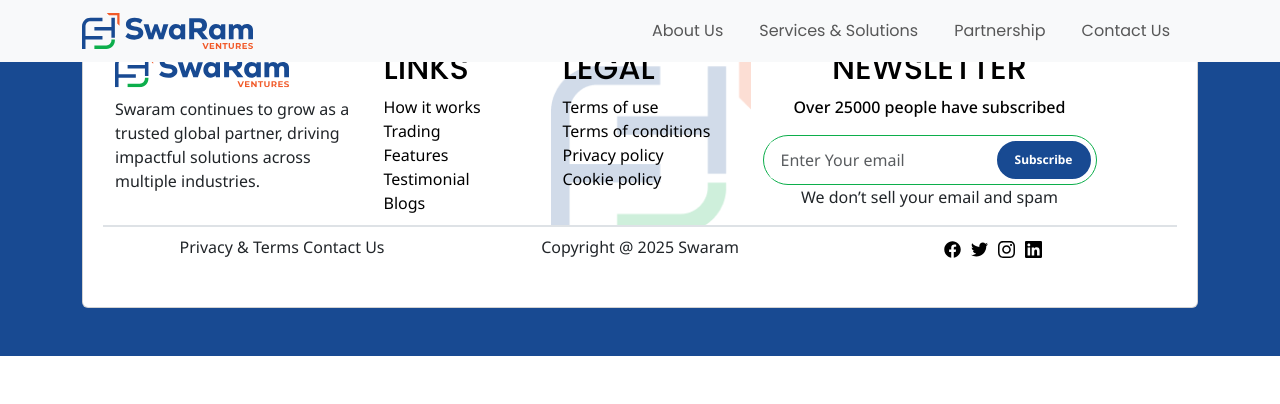
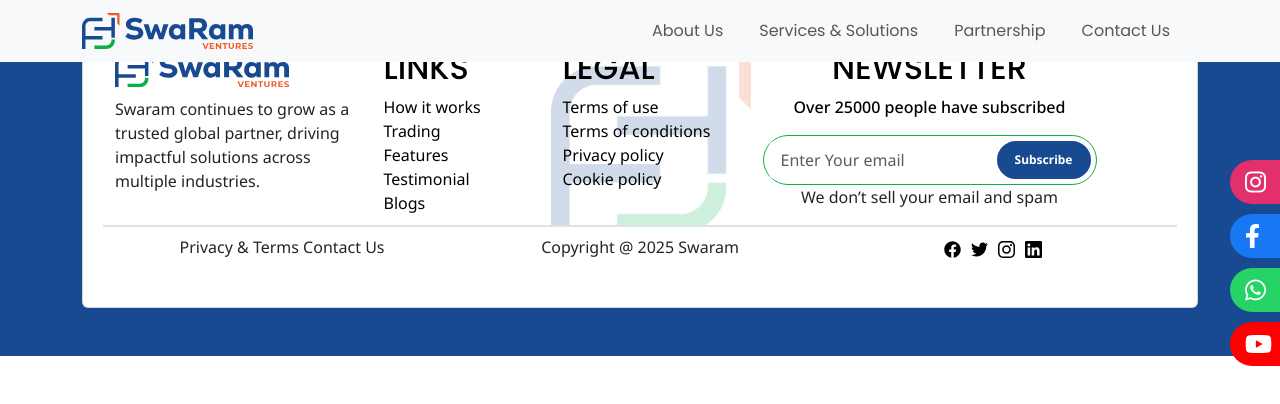
Before and after one commit to SriRamya333/Swaram-React, a React (Vite) app: page /ScrollToTop in a window 1280 px wide. Shown: the top 404 px of the page. Built offline with nearby package versions, Linux system fonts and the light colour scheme.

Commit message:
Ruban 10-March-2025

```diff
--- a/index.html
+++ b/index.html
@@ -6,7 +6,7 @@
     <link rel="preconnect" href="https://fonts.googleapis.com">
     <link rel="preconnect" href="https://fonts.gstatic.com" crossorigin>
     <link rel="stylesheet" href="https://cdn.jsdelivr.net/npm/bootstrap-icons/font/bootstrap-icons.css">
-
+    <link rel="stylesheet" href="https://cdnjs.cloudflare.com/ajax/libs/font-awesome/6.0.0/css/all.min.css">
     <link href="https://fonts.googleapis.com/css2?family=Noto+Sans:ital,wght@0,100..900;1,100..900&family=Poppins:ital,wght@0,100;0,200;0,300;0,400;0,500;0,600;0,700;0,800;0,900;1,100;1,200;1,300;1,400;1,500;1,600;1,700;1,800;1,900&display=swap" rel="stylesheet">
 
     <meta name="viewport" content="width=device-width, initial-scale=1.0" />
--- a/package.json
+++ b/package.json
@@ -30,6 +30,7 @@
   },
   "devDependencies": {
     "@eslint/js": "^9.19.0",
+    "@types/bootstrap": "^5.2.10",
     "@types/react": "^19.0.8",
     "@types/react-dom": "^19.0.3",
     "@vitejs/plugin-react": "^4.3.4",
--- a/src/App.tsx
+++ b/src/App.tsx
@@ -9,7 +9,7 @@
 import Partner from "./components/partner";
 import Service from "./components/service";
 import ScrollToTop from "./components/ScrollToTop";
-
+import SocialSidebar from "./components/social";
 
 
 function App() {
@@ -17,6 +17,7 @@
     <Router>
       <ScrollToTop />
       <Header />
+      <SocialSidebar />
       <Routes>
         <Route path="/" element={<Home />} />
         <Route path="/about" element={<About />} />
--- a/src/components/Navbar.tsx
+++ b/src/components/Navbar.tsx
@@ -1,17 +1,39 @@
-import React from "react";
+import React, { useEffect } from "react";
 import { NavLink } from "react-router-dom";
 import "bootstrap/dist/css/bootstrap.min.css";
+import Collapse from "bootstrap/js/dist/collapse"; // Correct import for Collapse
 
 const Navbar: React.FC = () => {
+  useEffect(() => {
+    const navLinks = document.querySelectorAll('.nav-link');
+    const navbarNav = document.getElementById('navbarNav');
+
+    navLinks.forEach((link) => {
+      link.addEventListener('click', () => {
+        if (window.innerWidth < 992 && navbarNav) {
+          const bsCollapse = new Collapse(navbarNav, {
+            toggle: false
+          });
+          bsCollapse.hide(); // Auto-close navbar after clicking
+        }
+      });
+    });
+
+    // Cleanup event listeners
+    return () => {
+      navLinks.forEach((link) =>
+        link.removeEventListener('click', () => {})
+      );
+    };
+  }, []);
+
   return (
     <nav className="navbar navbar-expand-lg navbar-light bg-light fixed-top">
       <div className="container">
-        {/* Logo */}
         <NavLink className="navbar-brand" to="/">
           <img src="logo.svg" alt="Logo" className="d-inline-block align-top" />
         </NavLink>
 
-        {/* Navbar Toggle Button (for mobile) */}
         <button
           className="navbar-toggler"
           type="button"
@@ -24,7 +46,6 @@
           <span className="navbar-toggler-icon"></span>
         </button>
 
-        {/* Navbar Links */}
         <div className="collapse navbar-collapse" id="navbarNav">
           <ul className="navbar-nav ms-auto">
             <li className="nav-item">
@@ -32,19 +53,16 @@
                 About Us
               </NavLink>
             </li>
-
             <li className="nav-item">
               <NavLink className="nav-link" to="/service">
                 Services & Solutions
               </NavLink>
             </li>
-
             <li className="nav-item">
               <NavLink className="nav-link" to="/partner">
                 Partnership
               </NavLink>
             </li>
-
             <li className="nav-item">
               <NavLink className="nav-link" to="/contact-us">
                 Contact Us
--- /dev/null
+++ b/src/components/SocialSidebar.css
@@ -0,0 +1,48 @@
+.social-sidebar {
+    position: fixed;
+    top: 20%;
+    right: 0;
+    display: flex;
+    flex-direction: column;
+    gap: 10px;
+    z-index: 1000;
+}
+
+.social-link {
+    display: flex;
+    align-items: center;
+    padding: 10px 15px;
+    border-radius: 30px 0 0 30px;
+    width: 50px;
+    overflow: hidden;
+    transition: width 0.3s ease;
+    color: #fff;
+    cursor: pointer;
+}
+
+/* Icon Sizes */
+.social-link i {
+    font-size: 24px;
+}
+
+/* Individual Icon Colors */
+.instagram { background-color: #E1306C; }
+.facebook { background-color: #1877F2; }
+.whatsapp { background-color: #25D366; }
+.youtube { background-color: #FF0000; }
+
+.social-name {
+    margin-left: 10px;
+    white-space: nowrap;
+    opacity: 0;
+    transition: opacity 0.3s ease;
+}
+
+/* Expand on Hover */
+.social-link:hover {
+    width: 160px;
+}
+
+.social-link:hover .social-name {
+    opacity: 1;
+}
--- /dev/null
+++ b/src/components/social.tsx
@@ -0,0 +1,30 @@
+import React from 'react';
+import './SocialSidebar.css'; // Custom CSS for styling
+
+const SocialSidebar = () => {
+  return (
+    <div className="social-sidebar">
+      <div className="social-link instagram">
+        <i className="fab fa-instagram"></i>
+        <span className="social-name">Instagram</span>
+      </div>
+
+      <div className="social-link facebook">
+        <i className="fab fa-facebook-f"></i>
+        <span className="social-name">Facebook</span>
+      </div>
+
+      <div className="social-link whatsapp">
+        <i className="fab fa-whatsapp"></i>
+        <span className="social-name">WhatsApp</span>
+      </div>
+
+      <div className="social-link youtube">
+        <i className="fab fa-youtube"></i>
+        <span className="social-name">YouTube</span>
+      </div>
+    </div>
+  );
+};
+
+export default SocialSidebar;
```
Also changed, not shown: 1 other file (tests, documents, lock files or other folders).
